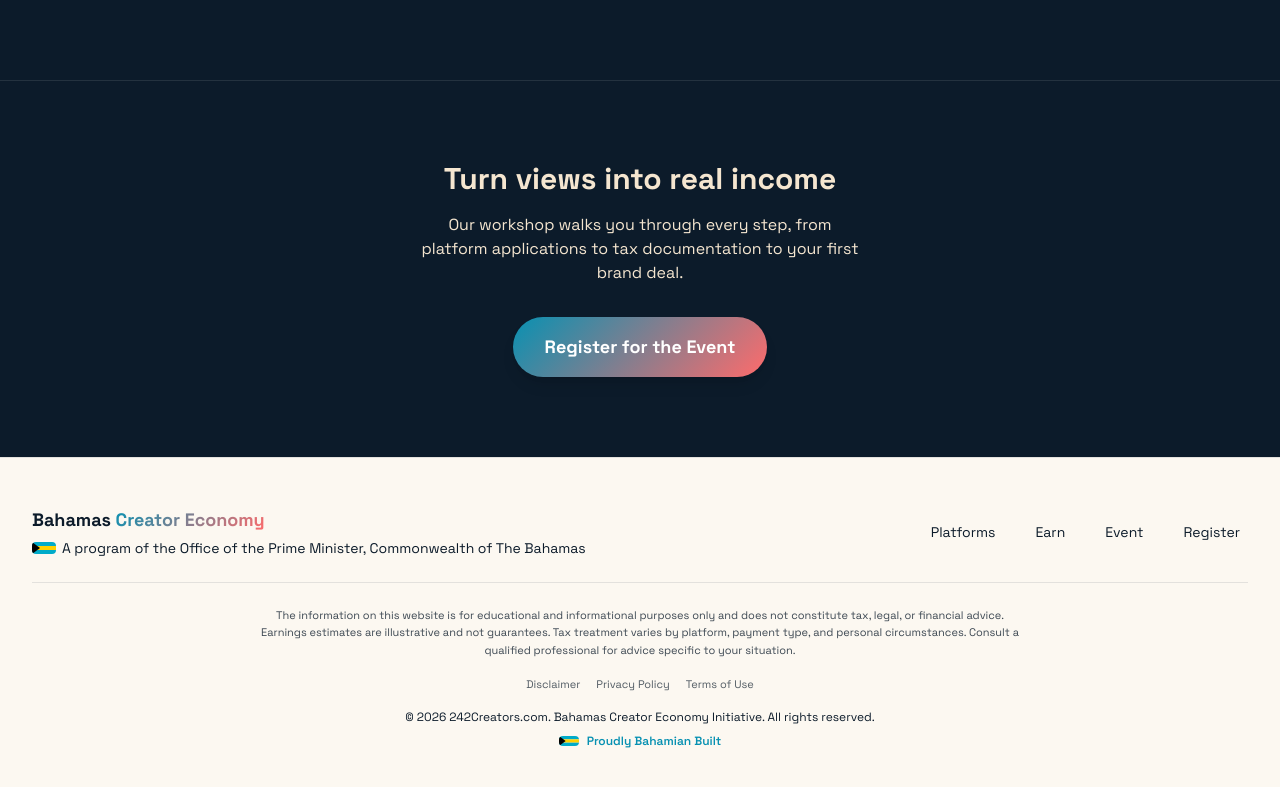
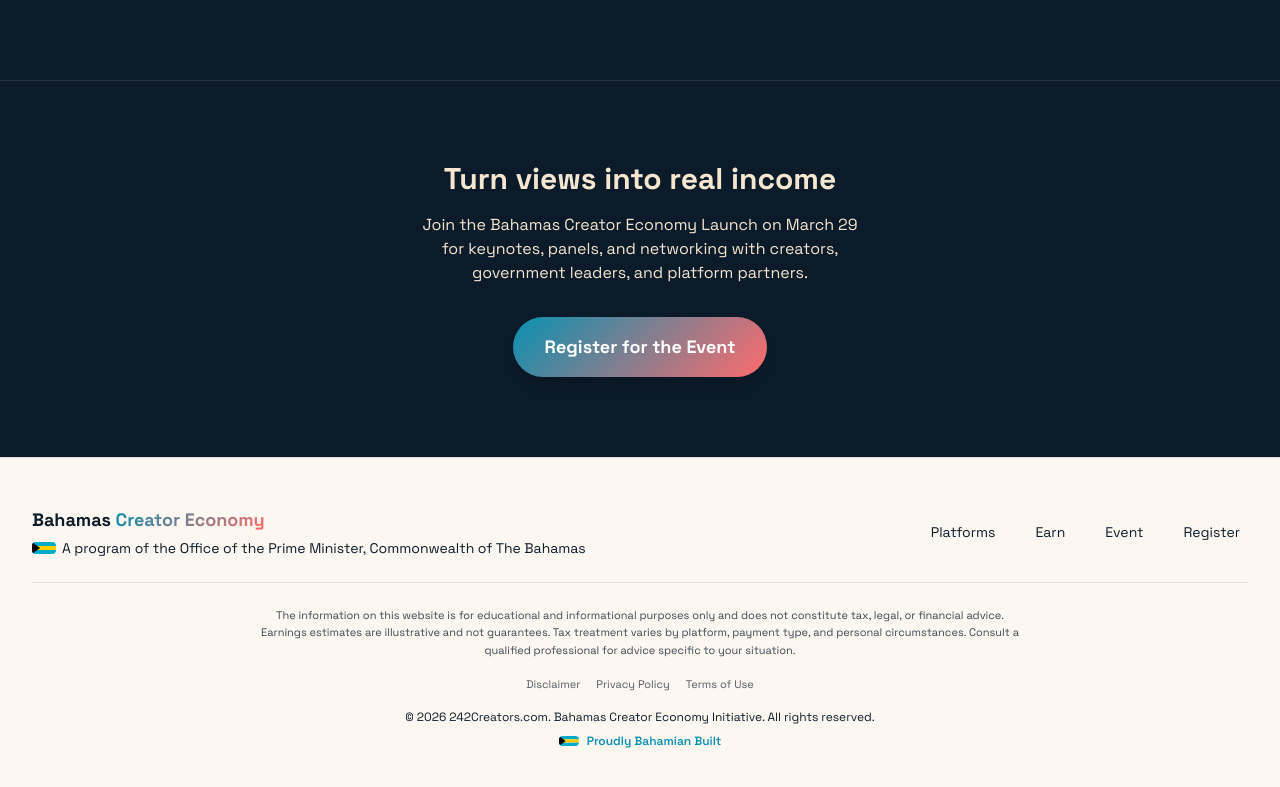
Before and after one commit to gmr0780/Bahamas-Creator-Economy, a Next.js app: page /earn in a window 1280 px wide. Shown: the part 2488-3275 px from the top of the page. Built offline with nearby package versions, Linux system fonts and the light colour scheme; no server answers; the database is empty.

Commit message:
Replace workshop references with actual event programme description

```diff
--- a/src/app/earn/page.tsx
+++ b/src/app/earn/page.tsx
@@ -238,8 +238,7 @@ export default function EarnPage() {
             Turn views into real income
           </h2>
           <p className="mx-auto mb-8 max-w-md text-sand">
-            Our workshop walks you through every step, from platform
-            applications to tax documentation to your first brand deal.
+            Join the Bahamas Creator Economy Launch on March 29 for keynotes, panels, and networking with creators, government leaders, and platform partners.
           </p>
           <Link
             href="/#register"
--- a/src/app/platforms/page.tsx
+++ b/src/app/platforms/page.tsx
@@ -183,8 +183,7 @@ export default function PlatformsPage() {
             Ready to start earning?
           </h2>
           <p className="mx-auto mb-8 max-w-md text-sand">
-            Join our live workshop and learn exactly how to get accepted on
-            every eligible platform.
+            Join the Bahamas Creator Economy Launch on March 29 for keynotes, panels, and direct guidance on getting accepted on every eligible platform.
           </p>
           <Link
             href="/#register"
```
